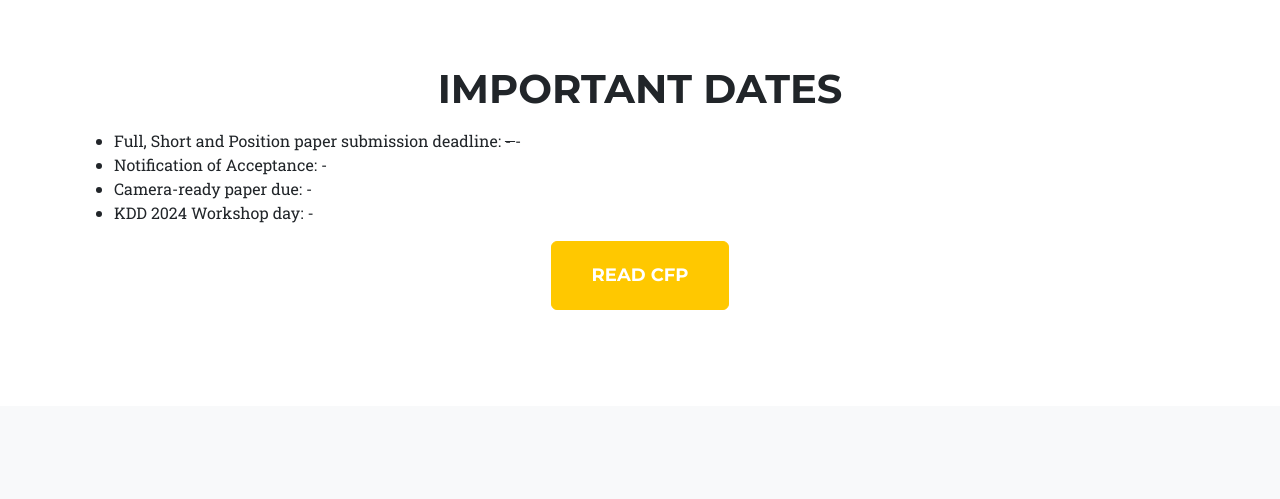
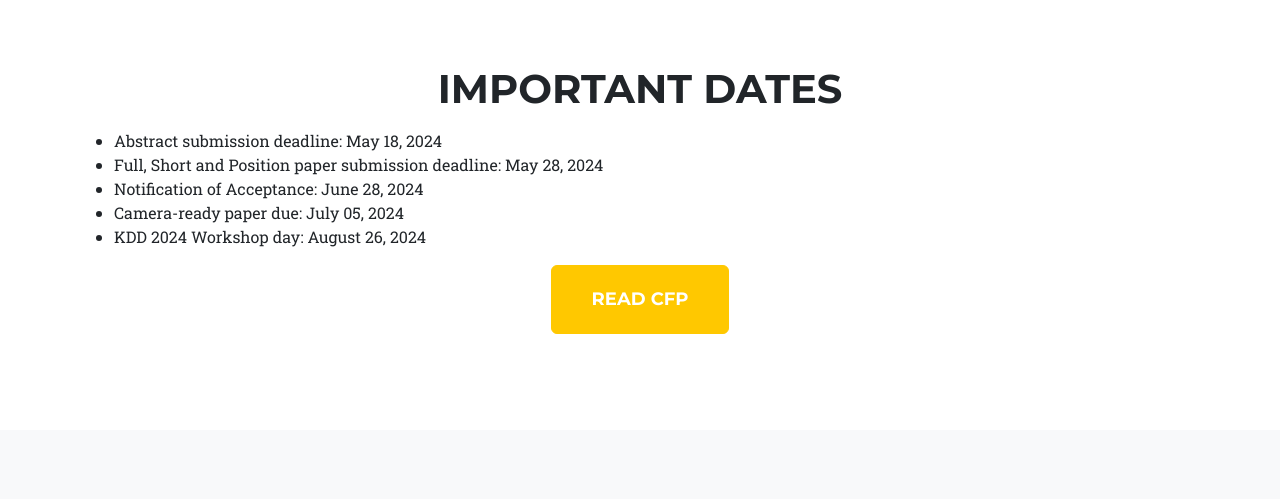
Before and after one commit to GenetAsefa/dl4kg2024, a plain HTML site: page index.html in a window 1280 px wide. Shown: the part 3060-3559 px from the top of the page. Drawn offline with nearby package versions, Linux system fonts and the light colour scheme.

Commit message:
dates added

```diff
--- a/index.html
+++ b/index.html
@@ -301,10 +301,11 @@
                 <div style="text-align:left">
 
                     <ul>
-                        <li>Full, Short and Position paper submission deadline: <s> - </s> - </li>
-                        <li>Notification of Acceptance: - </li>
-                        <li>Camera-ready paper due: - </li>
-                        <li>KDD 2024 Workshop day: - </li>
+                        <li>Abstract submission deadline: May 18, 2024 </li>
+                        <li>Full, Short and Position paper submission deadline: May 28, 2024 </li>
+                        <li>Notification of Acceptance: June 28, 2024 </li>
+                        <li>Camera-ready paper due: July 05, 2024 </li>
+                        <li>KDD 2024 Workshop day: August 26, 2024 </li>
                     </ul>
                     <div style="text-align:center">
                         <a class="btn btn-primary btn-xl text-uppercase js-scroll-trigger"
```
